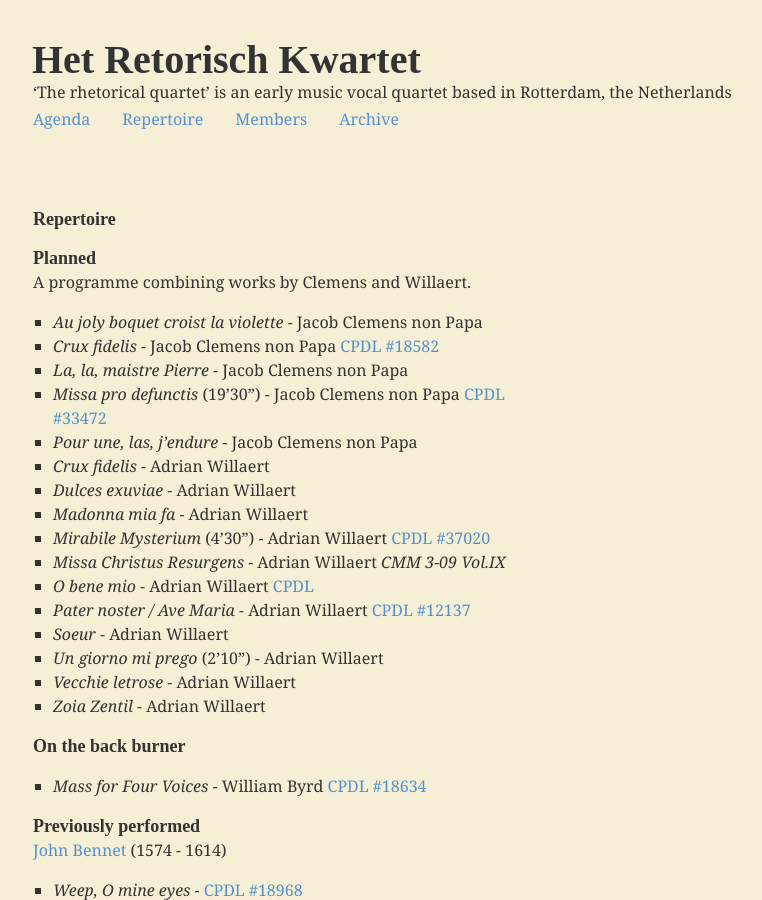
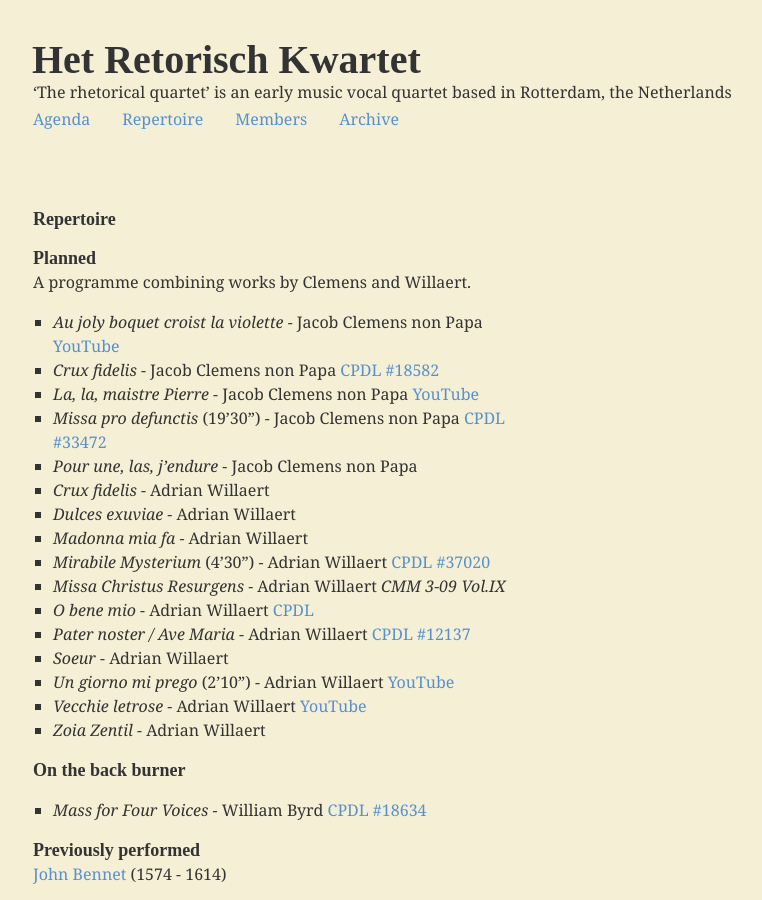
Before and after one commit to retorisch/retorisch.github.io, a Jekyll site: the page built from repertoire.md, in a window 1280 px wide and 900 px high. Shown: the whole window, without its empty margins (15-777 px from the left). Built offline with Jekyll 4.4.1, drawn with Linux system fonts in a browser that asks for light colours; some web fonts are replaced.

Commit message:
Add repertoire YouTube links

```diff
--- a/repertoire.md
+++ b/repertoire.md
@@ -8,9 +8,9 @@ Type: page
 
 A programme combining works by Clemens and Willaert.
 
-* _Au joly boquet croist la violette_ - Jacob Clemens non Papa
+* _Au joly boquet croist la violette_ - Jacob Clemens non Papa [YouTube](https://www.youtube.com/watch?v=PpGw19nzYGk)
 * _Crux fidelis_ - Jacob Clemens non Papa [CPDL #18582](http://www.cpdl.org/wiki/index.php/Crux_fidelis_%28Jacobus_Clemens_non_Papa%29)
-* _La, la, maistre Pierre_ - Jacob Clemens non Papa
+* _La, la, maistre Pierre_ - Jacob Clemens non Papa [YouTube](https://www.youtube.com/watch?v=E7Wh2GJcGNU)
 * _Missa pro defunctis_ (19’30”) - Jacob Clemens non Papa [CPDL #33472](http://www.cpdl.org/wiki/index.php/Missa_pro_defunctis_%28Jacobus_Clemens_non_Papa%29)
 * _Pour une, las, j’endure_ - Jacob Clemens non Papa
 * _Crux fidelis_ - Adrian Willaert
@@ -21,8 +21,8 @@ A programme combining works by Clemens and Willaert.
 * _O bene mio_ - Adrian Willaert  [CPDL](http://www.cpdl.org/wiki/index.php/O_bene_mio_%28Adrian_Willaert%29)
 * _Pater noster / Ave Maria_ - Adrian Willaert  [CPDL #12137](http://www.cpdl.org/wiki/index.php/Pater_noster_-_Ave_Maria_%28Adrian_Willaert%29)
 * _Soeur_ - Adrian Willaert
-* _Un giorno mi prego_ (2’10”) - Adrian Willaert
-* _Vecchie letrose_ - Adrian Willaert
+* _Un giorno mi prego_ (2’10”) - Adrian Willaert [YouTube](https://www.youtube.com/watch?v=oVDKJDzYt1U)
+* _Vecchie letrose_ - Adrian Willaert [YouTube](https://www.youtube.com/watch?v=IRMJsWI1zYI)
 * _Zoia Zentil_ - Adrian Willaert
 
 #### On the back burner
```
